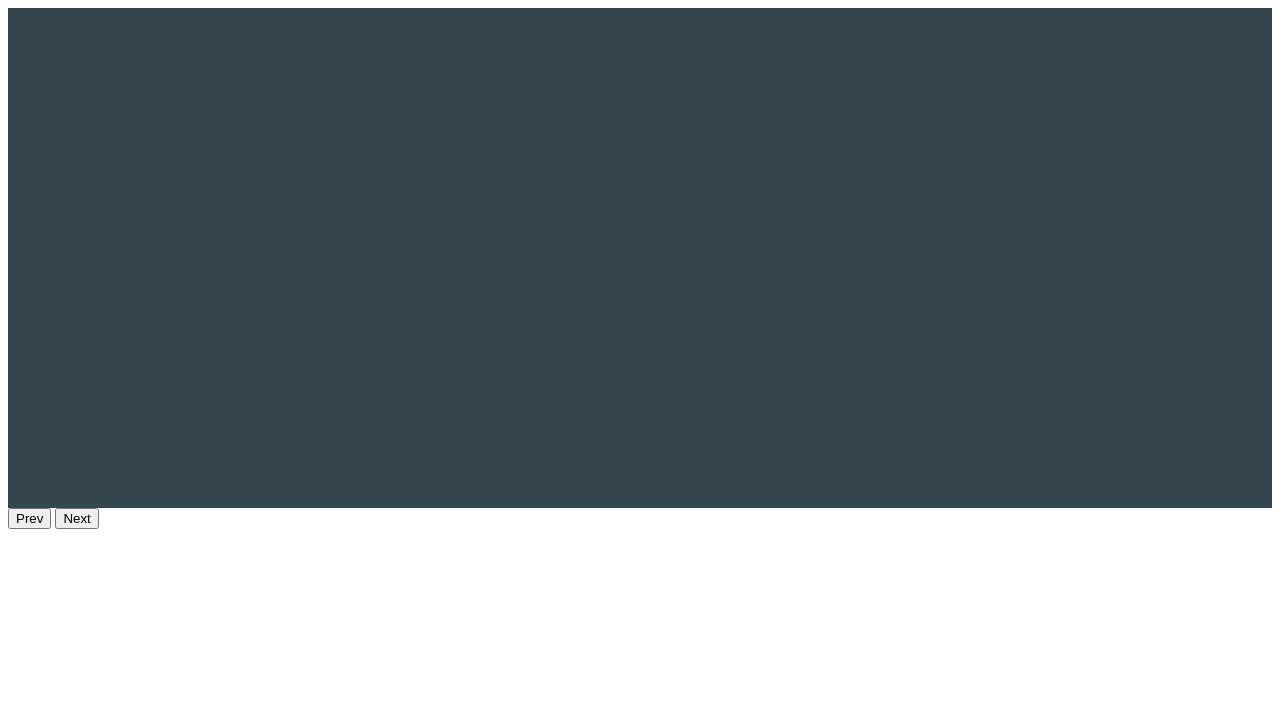
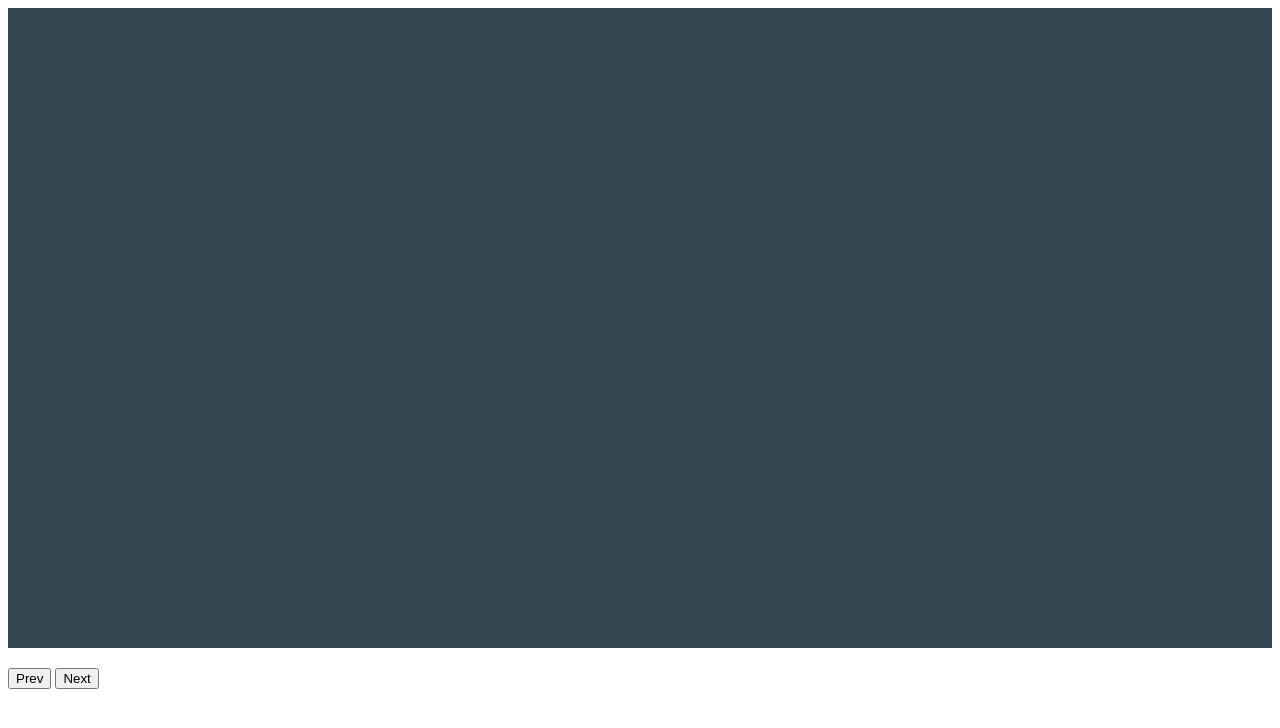
Before and after one commit to mattgoucher/jQuery-Stupid-Slider, a website: page index.html in a window 1280 px wide. Drawn offline with Linux system fonts and the light colour scheme.

Commit message:
CSS adjustments

```diff
--- a/css/sample.css
+++ b/css/sample.css
@@ -3,10 +3,12 @@
  * ====================
  * Basic junk
 */
+html, body { position: relative; height: 100%; }
 #slider {
     position: relative;
+    margin: 0 0 20px 0;
     width: 100%;
-    height: 500px;
+    height: 80%;
     overflow: hidden;
     background: #263339;
 }
```
